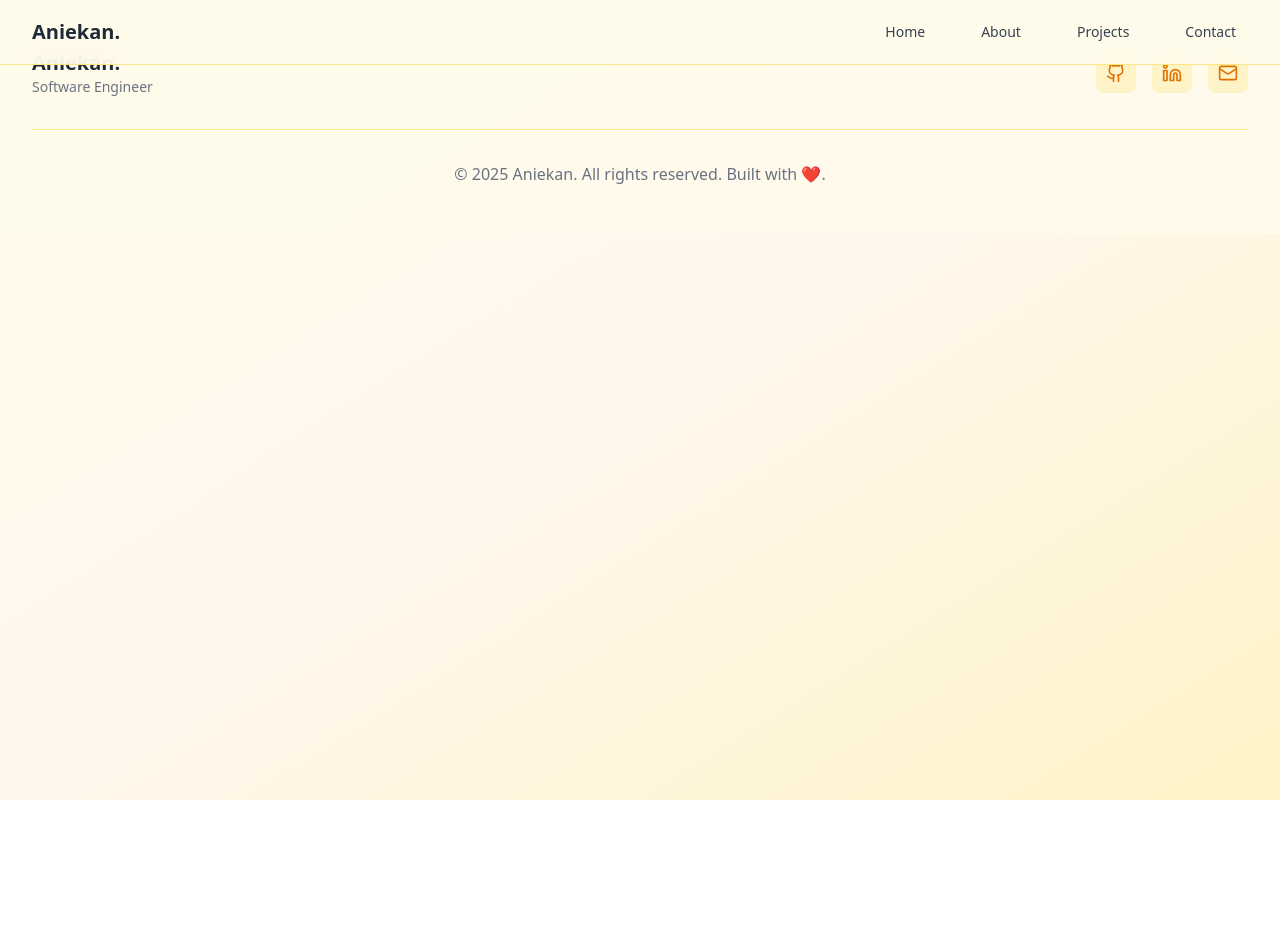
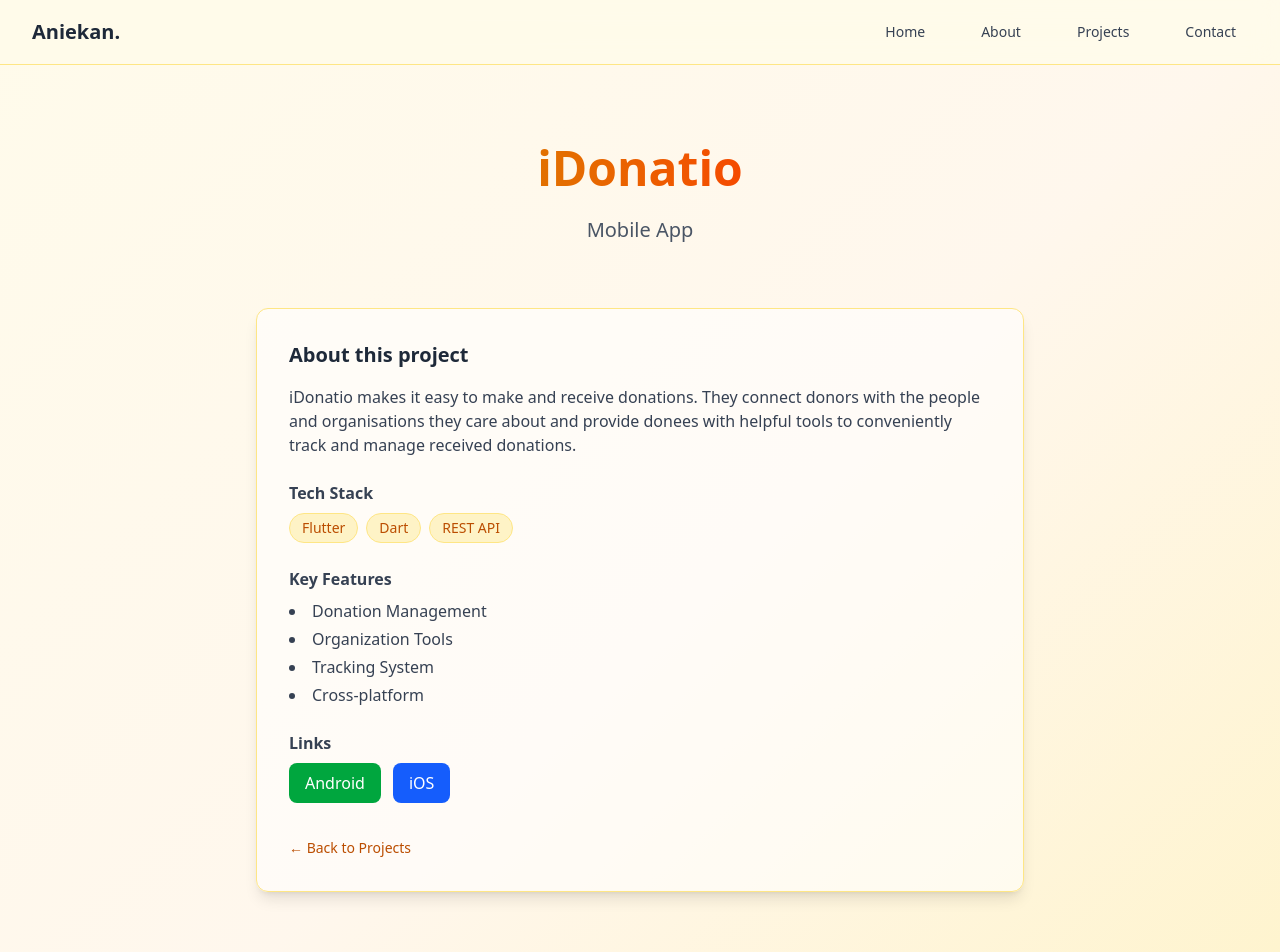
Before and after one commit to aniekan12/my-portfolio, a React (Vite) app: page /projects/1 in a window 1280 px wide. Shown: the top 952 px of the page. Before the commit the page ends 800 px from the top, so only its background shows below. Built offline with nearby package versions, Linux system fonts and the light colour scheme.

Commit message:
chore: add project details

```diff
--- a/src/App.tsx
+++ b/src/App.tsx
@@ -5,6 +5,7 @@ import About from './pages/About';
 import Projects from './pages/Projects';
 import Contact from './pages/Contact';
 import Footer from './components/Footer';
+import ProjectDetails from './pages/ProjectDetails';
 
 function App() {
   return (
@@ -16,6 +17,7 @@ function App() {
             <Route path="/" element={<Home />} />
             <Route path="/about" element={<About />} />
             <Route path="/projects" element={<Projects />} />
+            <Route path="/projects/:id" element={<ProjectDetails />} />
             <Route path="/contact" element={<Contact />} />
           </Routes>
         </main>
--- a/src/components/ProjectCard.tsx
+++ b/src/components/ProjectCard.tsx
@@ -1,5 +1,6 @@
 import { ExternalLink, Smartphone, Globe } from 'lucide-react';
 import type { LucideIcon } from 'lucide-react';
+import { Link } from 'react-router-dom';
 
 interface Project {
     id: number;
@@ -22,7 +23,8 @@ interface ProjectCardProps {
 
 const ProjectCard = ({ project }: ProjectCardProps) => {
     return (
-        <div className="bg-white/60 rounded-xl p-8 border border-amber-200 hover:border-amber-400 transition-all duration-300 hover:transform hover:scale-105 shadow-lg">
+        <Link to={`/projects/${project.id}`} className="block group focus:outline-none">
+            <div className="bg-white/60 rounded-xl p-8 border border-amber-200 hover:border-amber-400 transition-all duration-300 hover:transform hover:scale-105 shadow-lg group-hover:shadow-xl cursor-pointer">
                 <div className="flex items-start justify-between mb-6">
                     <div className="flex items-center space-x-3">
                         <div className="w-12 h-12 bg-amber-100 rounded-lg flex items-center justify-center">
@@ -68,45 +70,31 @@ const ProjectCard = ({ project }: ProjectCardProps) => {
                 </div>
 
                 {/* Links */}
-            <div className="flex flex-wrap gap-3">
+                <div className="flex flex-wrap gap-3 pointer-events-none opacity-60">
                     {project.links.web && (
-                    <a
-                        href={project.links.web}
-                        target="_blank"
-                        rel="noopener noreferrer"
-                        className="inline-flex items-center px-4 py-2 bg-amber-600 text-white text-sm font-medium rounded-lg hover:bg-amber-700 transition-colors duration-200"
-                    >
+                        <span className="inline-flex items-center px-4 py-2 bg-amber-600 text-white text-sm font-medium rounded-lg">
                             <Globe className="h-4 w-4 mr-2" />
                             Visit Website
                             <ExternalLink className="h-4 w-4 ml-2" />
-                    </a>
+                        </span>
                     )}
                     {project.links.android && (
-                    <a
-                        href={project.links.android}
-                        target="_blank"
-                        rel="noopener noreferrer"
-                        className="inline-flex items-center px-4 py-2 bg-green-600 text-white text-sm font-medium rounded-lg hover:bg-green-700 transition-colors duration-200"
-                    >
+                        <span className="inline-flex items-center px-4 py-2 bg-green-600 text-white text-sm font-medium rounded-lg">
                             <Smartphone className="h-4 w-4 mr-2" />
                             Android
                             <ExternalLink className="h-4 w-4 ml-2" />
-                    </a>
+                        </span>
                     )}
                     {project.links.ios && (
-                    <a
-                        href={project.links.ios}
-                        target="_blank"
-                        rel="noopener noreferrer"
-                        className="inline-flex items-center px-4 py-2 bg-blue-600 text-white text-sm font-medium rounded-lg hover:bg-blue-700 transition-colors duration-200"
-                    >
+                        <span className="inline-flex items-center px-4 py-2 bg-blue-600 text-white text-sm font-medium rounded-lg">
                             <Smartphone className="h-4 w-4 mr-2" />
                             iOS
                             <ExternalLink className="h-4 w-4 ml-2" />
-                    </a>
+                        </span>
                     )}
                 </div>
             </div>
+        </Link>
     );
 };
 
--- a/src/data/projects.ts
+++ b/src/data/projects.ts
@@ -84,7 +84,7 @@ export const projects: Project[] = [
       "Obodo is an innovative Igbo language learning app designed to help users learn and preserve the Igbo language through interactive lessons and cultural content.",
     icon: BookOpen,
     category: "Mobile App",
-    tech: ["Flutter", "Dart", "Educational Content"],
+    tech: ["Flutter", "Dart", "Educational Content", "Transcription"],
     links: {
       android:
         "https://play.google.com/store/apps/details?id=com.droid.obodo&hl=en",
--- a/src/pages/Home.tsx
+++ b/src/pages/Home.tsx
@@ -24,6 +24,9 @@ const Home = () => {
                             </div>
                             <div className="flex items-center space-x-2 bg-amber-100 px-4 py-2 rounded-full border border-amber-300">
                                 <span className="text-amber-700">Flutter/Dart</span>
+                            </div>
+                            <div className="flex items-center space-x-2 bg-amber-100 px-4 py-2 rounded-full border border-amber-300">
+                                <span className="text-amber-700">React Native</span>
                             </div>
                             <div className="flex items-center space-x-2 bg-amber-100 px-4 py-2 rounded-full border border-amber-300">
                                 <Zap className="h-5 w-5 text-amber-600" />
--- /dev/null
+++ b/src/pages/ProjectDetails.tsx
@@ -0,0 +1,87 @@
+import { useParams, Link, useNavigate } from 'react-router-dom';
+import { projects } from '../data/projects';
+import Hero from '../components/Hero';
+
+const ProjectDetails = () => {
+    const { id } = useParams<{ id: string }>();
+    const navigate = useNavigate();
+    const project = projects.find((p) => p.id === Number(id));
+
+    if (!project) {
+        return (
+            <div className="pt-24 text-center">
+                <h2 className="text-2xl font-bold text-gray-800 mb-4">Project Not Found</h2>
+                <button
+                    onClick={() => navigate(-1)}
+                    className="mt-4 px-6 py-2 bg-amber-600 text-white rounded-lg hover:bg-amber-700"
+                >
+                    Go Back
+                </button>
+            </div>
+        );
+    }
+
+    return (
+        <div className="pt-16">
+            <section className="py-20 px-4 sm:px-6 lg:px-8">
+                <div className="max-w-3xl mx-auto">
+                    <Hero
+                        title={project.name}
+                        subtitle={project.category}
+                        highlightedWord={project.name.split(' ')[0]}
+                    />
+                    <div className="bg-white/60 rounded-xl p-8 border border-amber-200 shadow-lg mt-8">
+                        <h3 className="text-xl font-bold text-gray-800 mb-4">About this project</h3>
+                        <p className="text-gray-700 mb-6">{project.description}</p>
+                        {project.tech && project.tech.length > 0 && (
+                            <div className="mb-6">
+                                <h4 className="font-semibold text-gray-700 mb-2">Tech Stack</h4>
+                                <ul className="flex flex-wrap gap-2">
+                                    {project.tech.map((tech: string) => (
+                                        <li key={tech} className="px-3 py-1 bg-amber-100 rounded-full text-sm text-amber-700 border border-amber-200">{tech}</li>
+                                    ))}
+                                </ul>
+                            </div>
+                        )}
+                        {project.features && project.features.length > 0 && (
+                            <div className="mb-6">
+                                <h4 className="font-semibold text-gray-700 mb-2">Key Features</h4>
+                                <ul className="list-disc list-inside text-gray-700 space-y-1">
+                                    {project.features.map((feature: string) => (
+                                        <li key={feature}>{feature}</li>
+                                    ))}
+                                </ul>
+                            </div>
+                        )}
+                        {project.links && (
+                            <div className="mb-6">
+                                <h4 className="font-semibold text-gray-700 mb-2">Links</h4>
+                                <div className="flex flex-wrap gap-3">
+                                    {project.links.web && (
+                                        <a href={project.links.web} target="_blank" rel="noopener noreferrer" className="px-4 py-2 bg-amber-600 text-white rounded-lg hover:bg-amber-700 transition">Web</a>
+                                    )}
+                                    {project.links.android && (
+                                        <a href={project.links.android} target="_blank" rel="noopener noreferrer" className="px-4 py-2 bg-green-600 text-white rounded-lg hover:bg-green-700 transition">Android</a>
+                                    )}
+                                    {project.links.ios && (
+                                        <a href={project.links.ios} target="_blank" rel="noopener noreferrer" className="px-4 py-2 bg-blue-600 text-white rounded-lg hover:bg-blue-700 transition">iOS</a>
+                                    )}
+                                </div>
+                            </div>
+                        )}
+                        <div className="mt-8">
+                            <Link
+                                to="/projects"
+                                className="text-amber-700 hover:underline text-sm"
+                            >
+                                ← Back to Projects
+                            </Link>
+                        </div>
+                    </div>
+                </div>
+            </section>
+        </div>
+    );
+};
+
+export default ProjectDetails;
```
Lines whose indentation alone changed are shown as unchanged.
